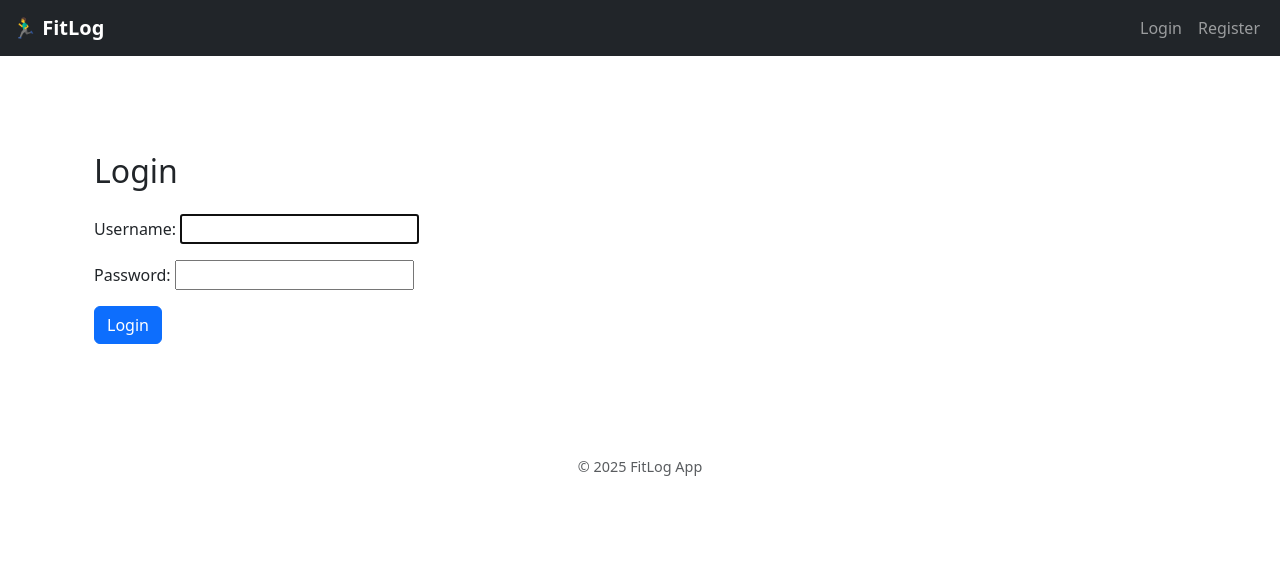
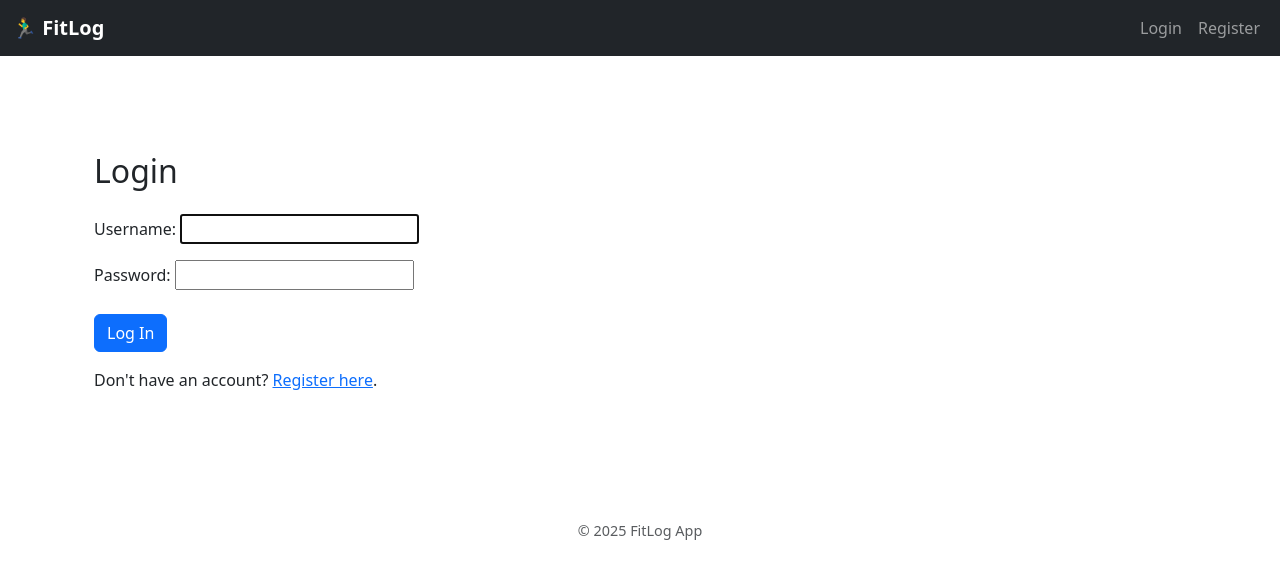
Before and after one commit to bobes81/Wellbeing-Tracker-App, a Django app: page /accounts/login/ in a window 1280 px wide. Shown: the top 579 px of the page. Run offline with Django 5.2, Linux system fonts and the light colour scheme; parts of the project's set-up code (start-up, migrations or seed data) failed here and were passed over; some libraries are stand-ins or nearby versions.

Commit message:
Fix login path: moved login.html to templates/registration/

```diff
--- a/templates/registration/login.html
+++ b/templates/registration/login.html
@@ -4,10 +4,14 @@
 {% block content %}
 <div class="container mt-5">
   <h2 class="mb-4">Login</h2>
-  <form method="post">
+  <form method="POST" class="form">
     {% csrf_token %}
     {{ form.as_p }}
-    <button type="submit" class="btn btn-primary">Login</button>
+    <button type="submit" class="btn btn-primary mt-2">Log In</button>
   </form>
+  <p class="mt-3">
+    Don't have an account?
+    <a href="{% url 'register' %}">Register here</a>.
+  </p>
 </div>
 {% endblock %}
```
